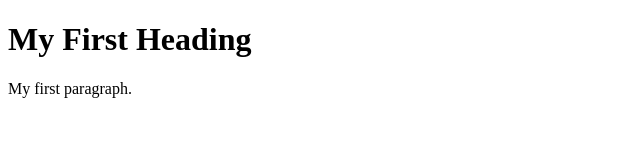
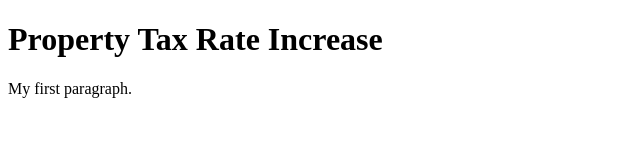
Before and after one commit to sardeenz/rateIncrease, a plain HTML site: page index.html in a window 1280 px wide. Shown: the whole page, without its empty margins (0-640 px from the left). Drawn offline with Linux system fonts and the light colour scheme.

Commit message:
changed the title in index.html

```diff
--- a/index.html
+++ b/index.html
@@ -2,7 +2,7 @@
 <html>
     <body>
 
-        <h1>My First Heading</h1>
+        <h1>Property Tax Rate Increase</h1>
 
         <p>My first paragraph.</p>
 
```
